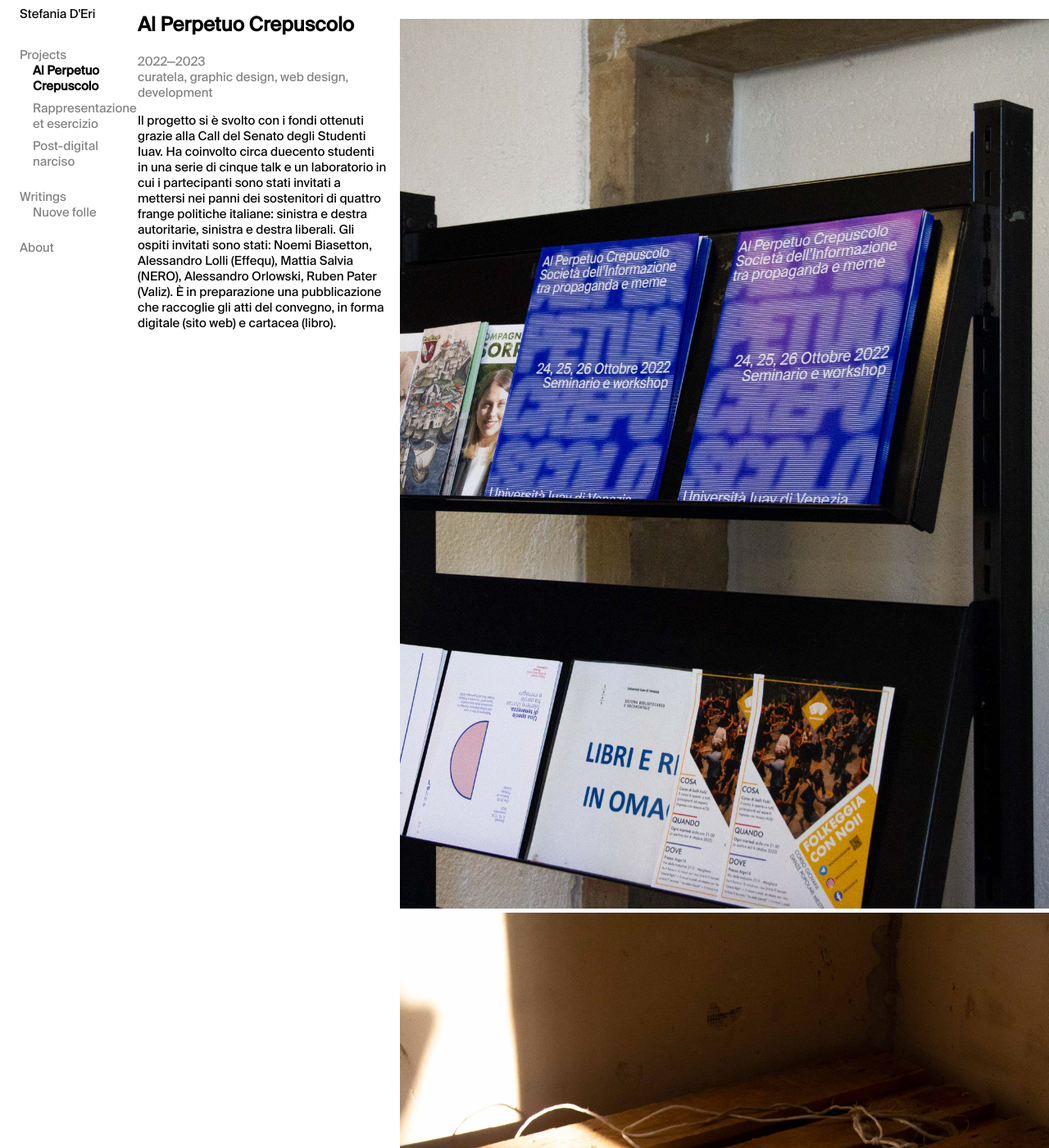
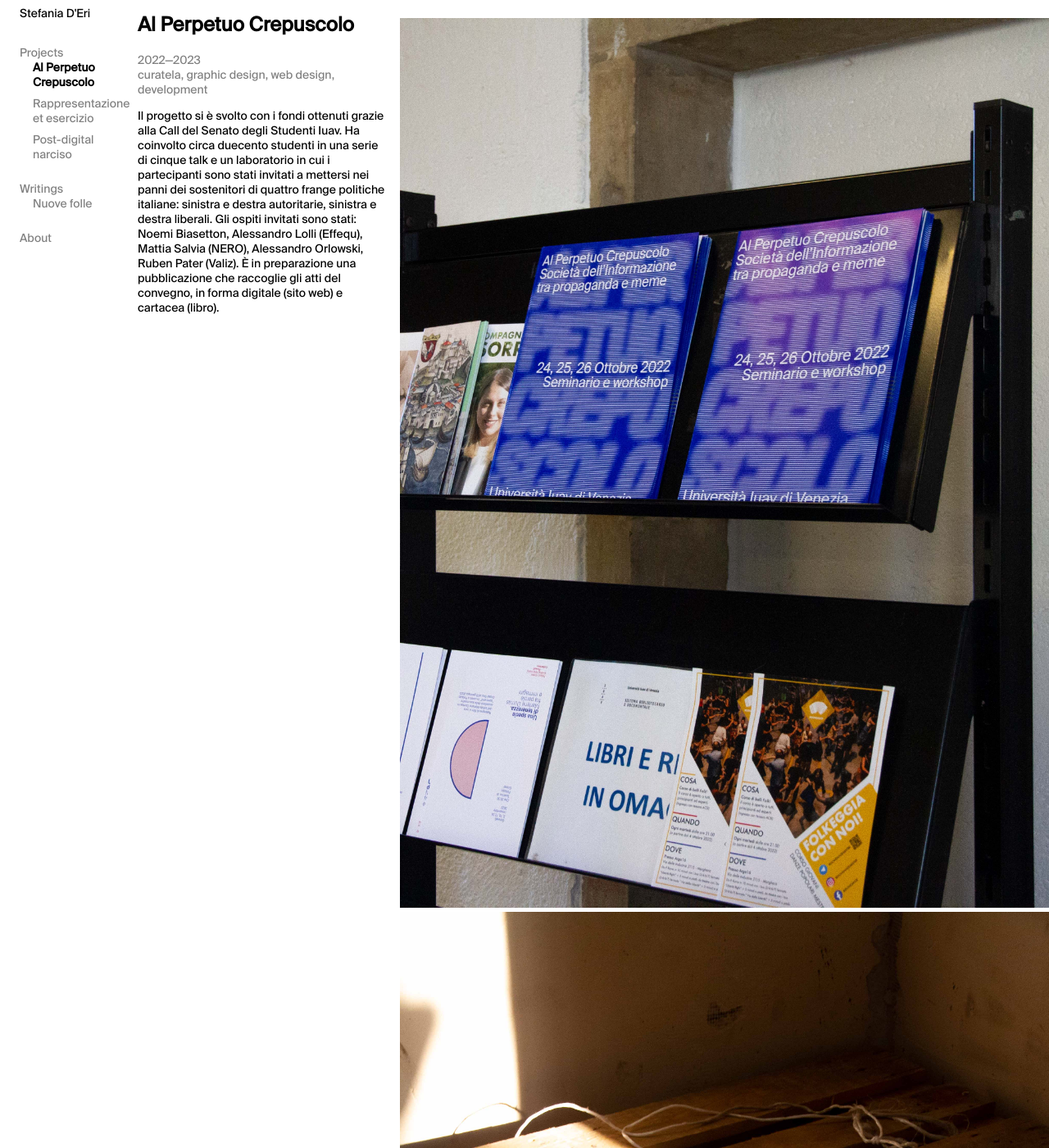
Before and after one commit to stefaniaderi/io, a Jekyll site: the page built from index.md, in a window 1280 px wide and 1400 px high. Shown: the whole window at 82% size. Built offline with Jekyll 4.4.1, drawn with Linux system fonts in a browser that asks for light colours; nearby versions of some CDN libraries.

Commit message:
font sizw

```diff
--- a/_sass/base.scss
+++ b/_sass/base.scss
@@ -9,7 +9,7 @@
 $backgroundColor: #ffffff;
 $bodyColor: black;
 $bodyFont: 'Suisse';
-$fontSize: 15px;
+$fontSize: 14px;
 $padding: 1rem;
 $gutter: $padding;
 $border: 1px solid $bodyColor;
```
Also changed, not shown: 2 other files.
